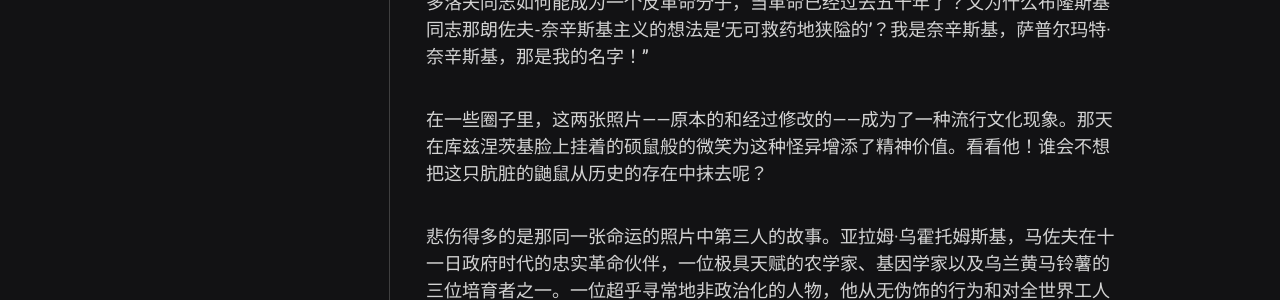
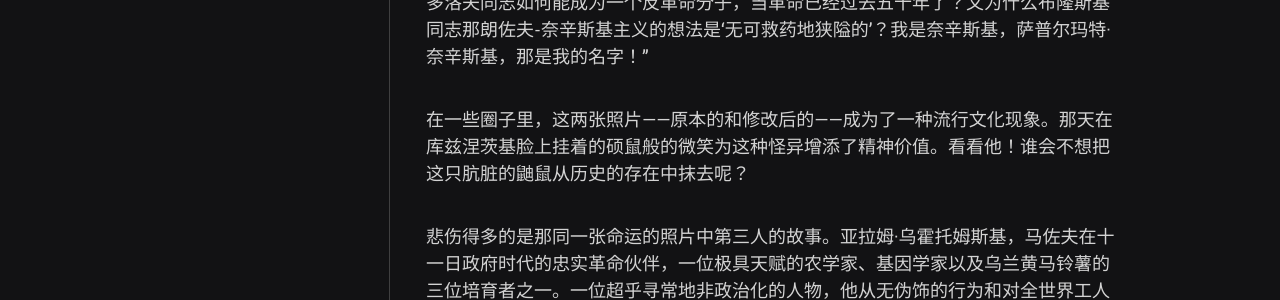
Before and after one commit to scatterdclouds/scatterdclouds.github.io, a Jekyll site: the page built from _posts/2023-05-27-nonentity.md, in a window 1280 px wide. Shown: the part 1066-1366 px from the top of the page. Built offline with Jekyll 4.4.1, drawn with Linux system fonts in a browser that asks for light colours; nearby versions of some CDN libraries; some web fonts are replaced; comment, search, counter and statistics services are not loaded.

Commit message:
Update 2023-05-27-nonentity.md

```diff
--- a/_posts/2023-05-27-nonentity.md
+++ b/_posts/2023-05-27-nonentity.md
@@ -17,7 +17,7 @@ comments: true
 
 朱里斯是个恶心的男人，一个没受过教育的乡巴佬。他年轻的双眼未曾目睹世界革命——这位政委的明星之路更晚些时候在萨马拉起航。然而，对马佐夫的理念缺乏最低限度的想象力，他并不在意用政治罪名指控自己的受害者。这最终导致了他的失败。显然，某一天，政府主席奈辛斯基先生再也无法忍受这种尴尬了。“告诉我，库斯尼亚，佐多洛夫同志如何能成为一个反革命分子，当革命已经过去五十年了？又为什么布隆斯基同志那朗佐夫-奈辛斯基主义的想法是‘无可救药地狭隘的’？我是奈辛斯基，萨普尔玛特·奈辛斯基，那是我的名字！”
 
-在一些圈子里，这两张照片——原本的和经过修改的——成为了一种流行文化现象。那天在库兹涅茨基脸上挂着的硕鼠般的微笑为这种怪异增添了精神价值。看看他！谁会不想把这只肮脏的鼬鼠从历史的存在中抹去呢？
+在一些圈子里，这两张照片——原本的和修改后的——成为了一种流行文化现象。那天在库兹涅茨基脸上挂着的硕鼠般的微笑为这种怪异增添了精神价值。看看他！谁会不想把这只肮脏的鼬鼠从历史的存在中抹去呢？
 
 悲伤得多的是那同一张命运的照片中第三人的故事。亚拉姆·乌霍托姆斯基，马佐夫在十一日政府时代的忠实革命伙伴，一位极具天赋的农学家、基因学家以及乌兰黄马铃薯的三位培育者之一。一位超乎寻常地非政治化的人物，他从无伪饰的行为和对全世界工人阶级的食谱所作出的无可替代的贡献三次拯救他免于被撤职。直到乌霍托姆斯基在第十一届基因学家全会上那科学公正的态度伤害了某人的感情。事实证明，现代基因学只是与奈辛斯基主义的空想哲学无法兼容，该哲学宣称，在革命的意识状态下，即使是醋栗的种子也可以被转化为无花果。
 
```
